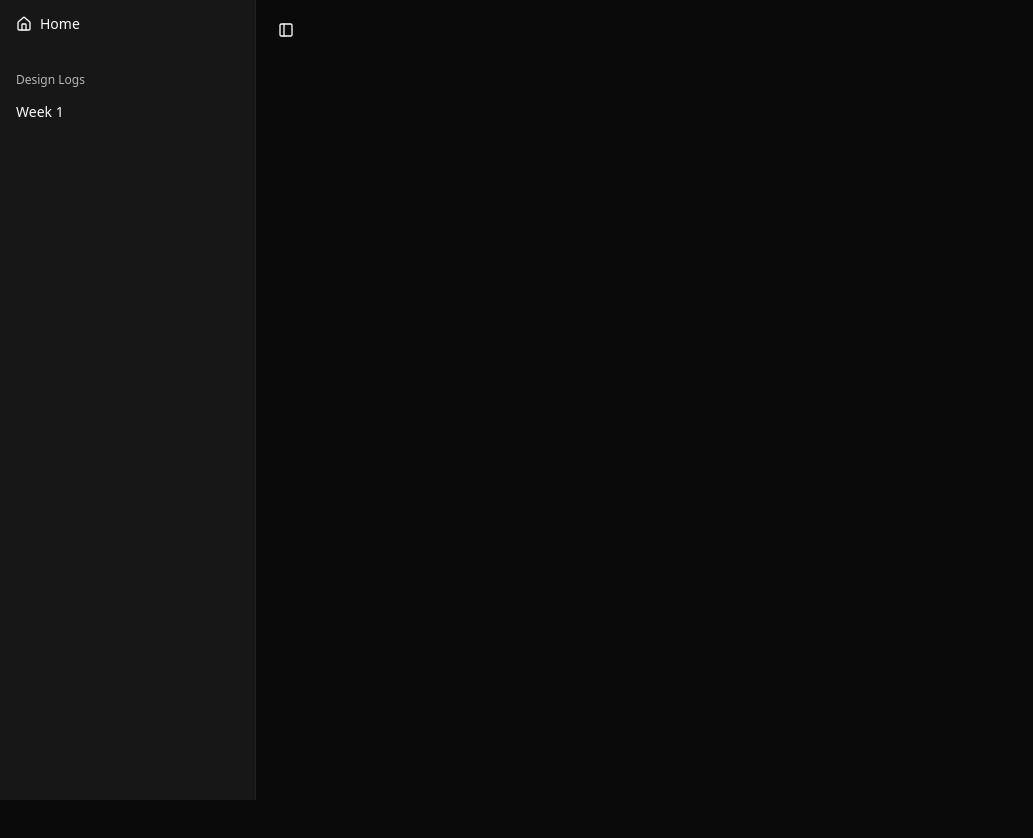
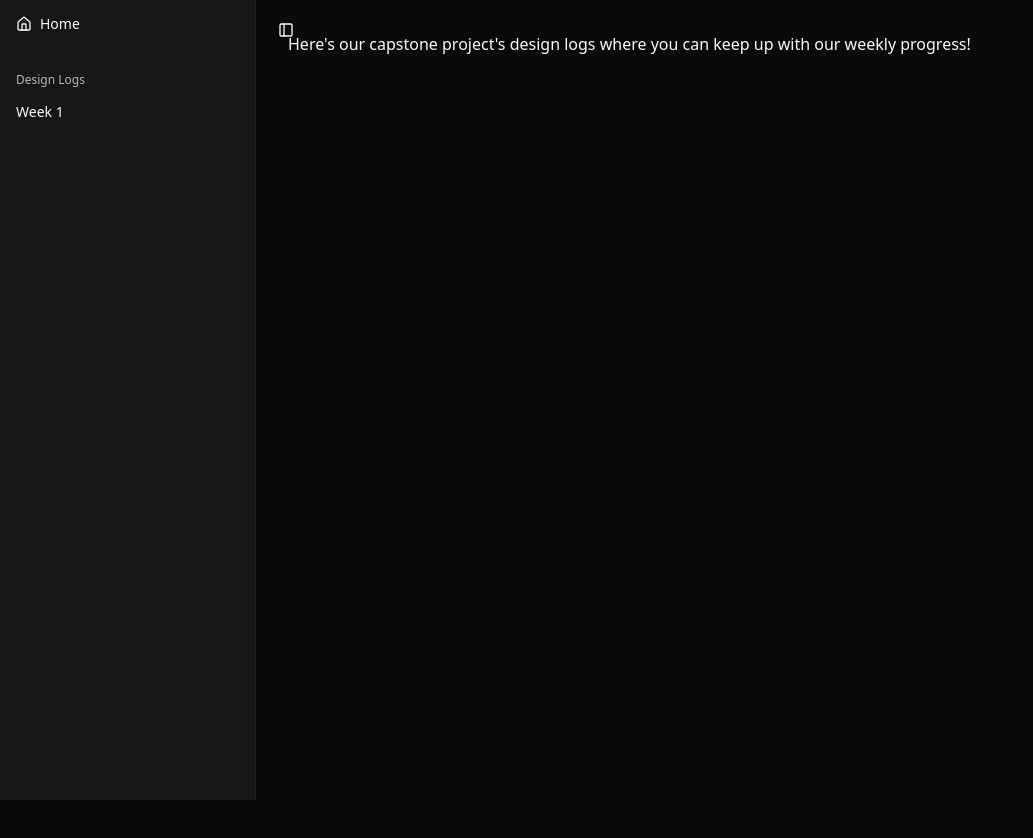
Before and after one commit to MTE-Capstone-Group-28/MTE-Capstone-Group-28.github.io, a React (Vite) app: page /home in a window 1280 px wide. Shown: the top 838 px of the page, without its empty margins (0-1033 px from the left). Built offline with nearby package versions, Linux system fonts and the light colour scheme.

Commit message:
fix route name

```diff
--- a/src/App.tsx
+++ b/src/App.tsx
@@ -18,8 +18,8 @@
         <SidebarTrigger className="fixed top-4 left-4 z-40 transition-all duration-200 peer-data-[state=expanded]:left-[calc(16rem+1rem)]" />
         <main>
           <Routes>
-            <Route path="/" element={<Navigate to="/landing" replace />} />
-            <Route path="/landing" element={<Home />} />
+            <Route path="/" element={<Navigate to="/home" replace />} />
+            <Route path="/home" element={<Home />} />
             <Route path="/week1" element={<Week1 />} />
           </Routes>
         </main>
```
